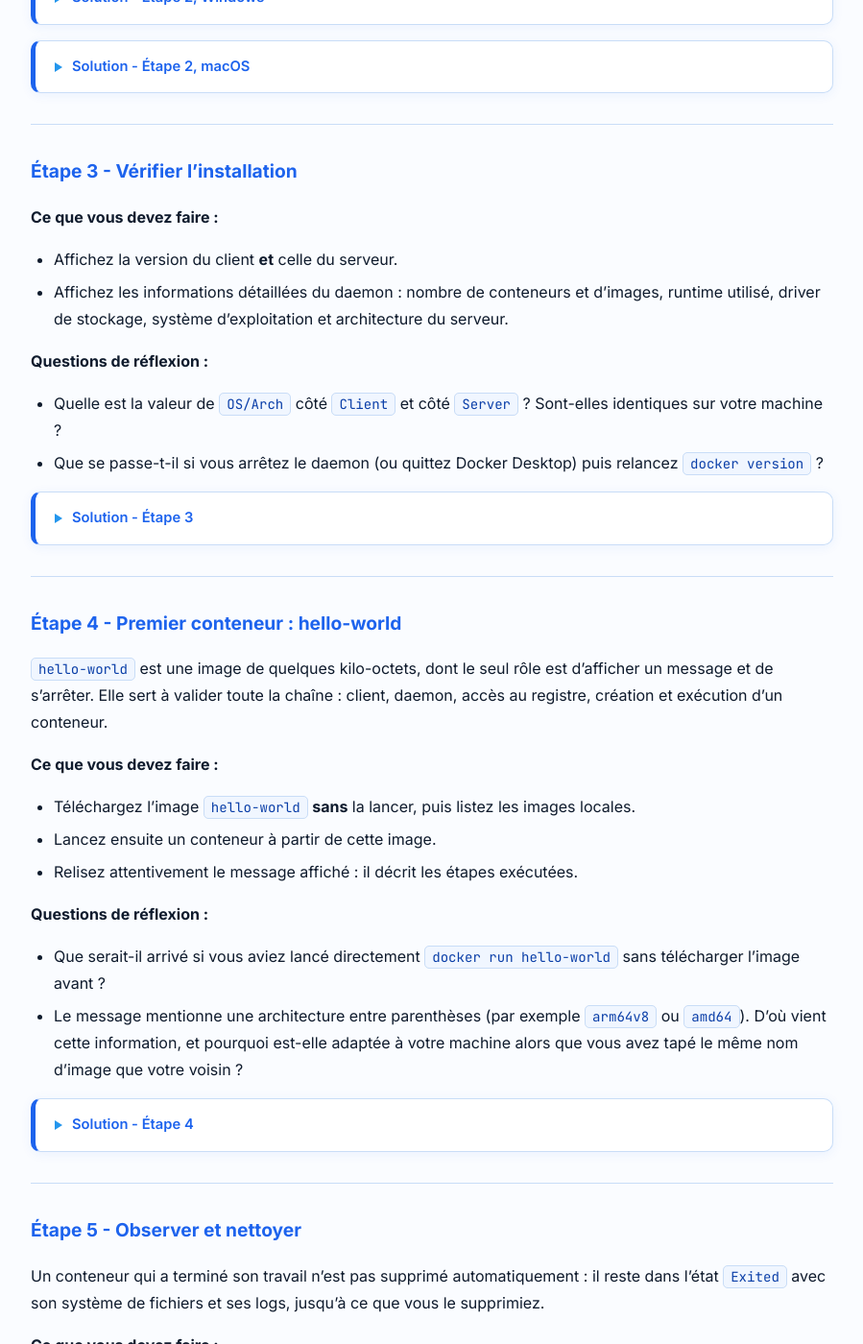
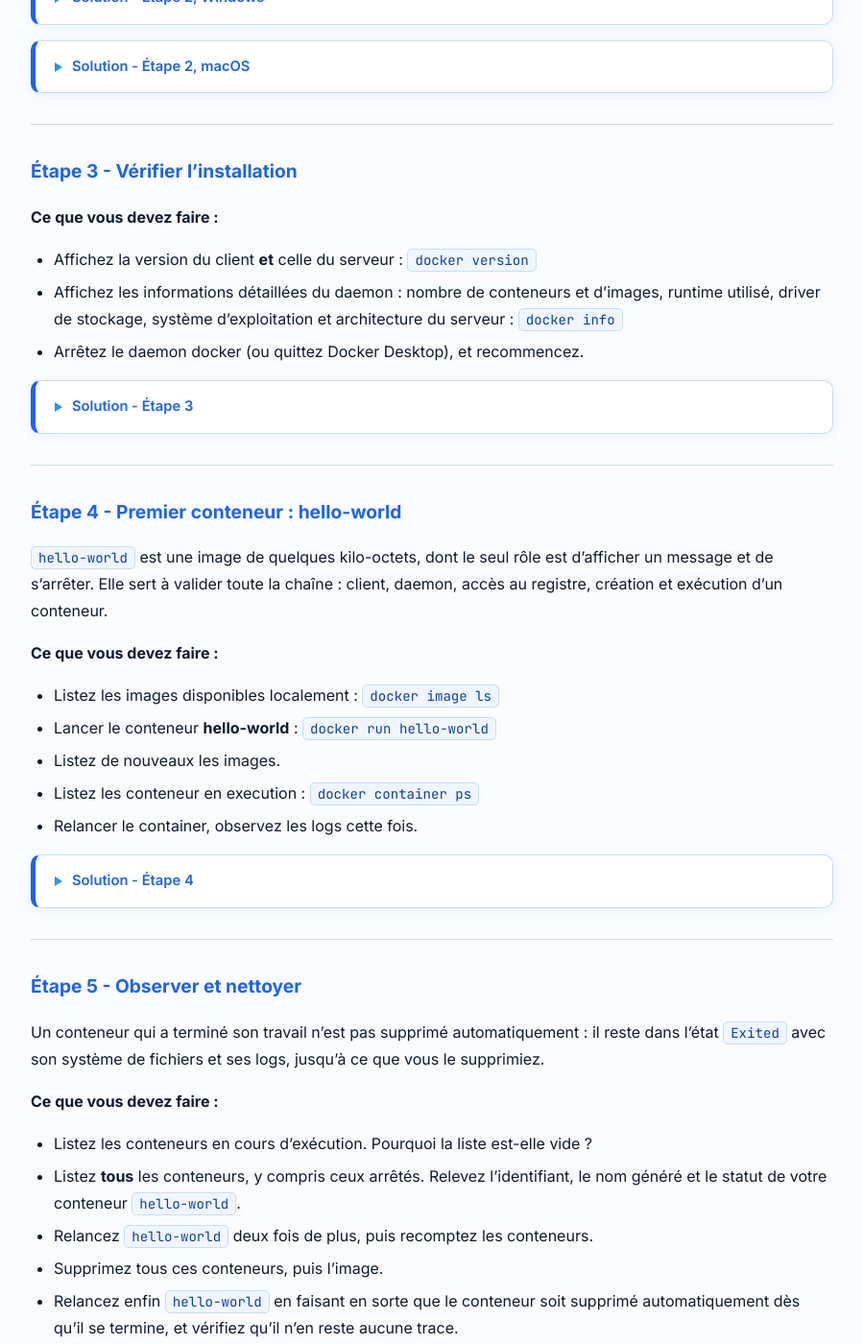
Before and after one commit to jviallon63/Hesias-3DKR, a Jekyll site: the page built from tp/1-installation.md, in a window 1280 px wide and 1400 px high, scrolled down 2484 px. Shown: the whole window at 96% size, without its empty margins (190-1089 px from the left). Built offline with Jekyll 4.4.1, drawn with Linux system fonts in a browser that asks for light colours.

````diff
--- a/tp/1-installation.md
+++ b/tp/1-installation.md
@@ -108,9 +108,7 @@ Pour Fedora, RHEL et dérivés, la procédure équivaut avec `dnf` ; elle est d
 <details><summary>Solution - Étape 2, Windows</summary>
 {:/nomarkdown}
 
-Prérequis : Windows 10 22H2 ou plus récent, virtualisation activée dans le BIOS/UEFI (vérifiable dans le Gestionnaire des tâches, onglet Performances, CPU).
-
-Dans un PowerShell **ouvert en administrateur**, installer WSL 2 puis redémarrer :
+Prérequis : Virtualisation activée dans le BIOS/UEFI (vérifiable dans le Gestionnaire des tâches, onglet Performances, CPU).
 
 Après le redémarrage, installer Docker Desktop (via `winget`, ou depuis l'installeur téléchargeable sur le site de Docker) :
 
@@ -118,11 +116,7 @@ Après le redémarrage, installer Docker Desktop (via `winget`, ou depuis l'inst
 winget install -e --id Docker.DockerDesktop
 ```
 
-Lancer Docker Desktop depuis le menu Démarrer, accepter les conditions d'utilisation, et attendre que l'icône de la barre des tâches indique que le moteur est démarré. Vérifier ensuite dans un terminal normal :
-
-```powershell
-docker version
-```
+Lancer Docker Desktop depuis le menu Démarrer, accepter les conditions d'utilisation, et attendre que l'icône de la barre des tâches indique que le moteur est démarré.
 
 Alternative sans Docker Desktop : installer une distribution Ubuntu dans WSL 2 (`wsl --install -d Ubuntu`), puis suivre la procédure Linux ci-dessus à l'intérieur de cette distribution. Il faut alors activer systemd dans la distribution (`/etc/wsl.conf`, section `[boot]`, `systemd=true`).
 
@@ -160,22 +154,13 @@ colima start
 
 **Ce que vous devez faire :**
 
-- Affichez la version du client **et** celle du serveur.
-- Affichez les informations détaillées du daemon : nombre de conteneurs et d'images, runtime utilisé, driver de stockage, système d'exploitation et architecture du serveur.
-
-**Questions de réflexion :**
-
-- Quelle est la valeur de `OS/Arch` côté `Client` et côté `Server` ? Sont-elles identiques sur votre machine ?
-- Que se passe-t-il si vous arrêtez le daemon (ou quittez Docker Desktop) puis relancez `docker version` ?
+- Affichez la version du client **et** celle du serveur : `docker version`
+- Affichez les informations détaillées du daemon : nombre de conteneurs et d'images, runtime utilisé, driver de stockage, système d'exploitation et architecture du serveur : `docker info`
+- Arrêtez le daemon docker (ou quittez Docker Desktop), et recommencez.
 
 {::nomarkdown}
 <details><summary>Solution - Étape 3</summary>
 {:/nomarkdown}
-
-```bash
-docker version
-docker info
-```
 
 Sortie de `docker version` (abrégée, les numéros varient) :
 
@@ -217,24 +202,15 @@ Cela confirme que le client est un simple programme qui interroge une API. Sous
 
 **Ce que vous devez faire :**
 
-- Téléchargez l'image `hello-world` **sans** la lancer, puis listez les images locales.
-- Lancez ensuite un conteneur à partir de cette image.
-- Relisez attentivement le message affiché : il décrit les étapes exécutées.
-
-**Questions de réflexion :**
-
-- Que serait-il arrivé si vous aviez lancé directement `docker run hello-world` sans télécharger l'image avant ?
-- Le message mentionne une architecture entre parenthèses (par exemple `arm64v8` ou `amd64`). D'où vient cette information, et pourquoi est-elle adaptée à votre machine alors que vous avez tapé le même nom d'image que votre voisin ?
+- Listez les images disponibles localement : `docker image ls`
+- Lancer le conteneur **hello-world** : `docker run hello-world`
+- Listez de nouveaux les images.
+- Listez les conteneur en execution : `docker container ps`
+- Relancer le container, observez les logs cette fois.
 
 {::nomarkdown}
 <details><summary>Solution - Étape 4</summary>
 {:/nomarkdown}
-
-```bash
-docker pull hello-world
-docker images
-docker run hello-world
-```
 
 Sortie attendue du `run` :
 
@@ -250,14 +226,6 @@ To generate this message, Docker took the following steps:
     executable that produces the output you are currently reading.
  4. The Docker daemon streamed that output to the Docker client, which sent it
     to your terminal.
-```
-
-Sans `pull` préalable, `docker run` télécharge l'image automatiquement si elle est absente en local : la sortie contient alors `Unable to find image 'hello-world:latest' locally`, suivie de la progression du téléchargement. `pull` explicite sépare simplement les deux phases.
-
-`hello-world` est publiée sous forme d'image **multi-architecture** : le tag `latest` pointe vers un index de manifestes qui référence une image par couple OS/architecture. Au moment du pull, le daemon choisit celle qui correspond à sa plateforme. Pour le voir :
-
-```bash
-docker buildx imagetools inspect hello-world
 ```
 
 {::nomarkdown}
````
